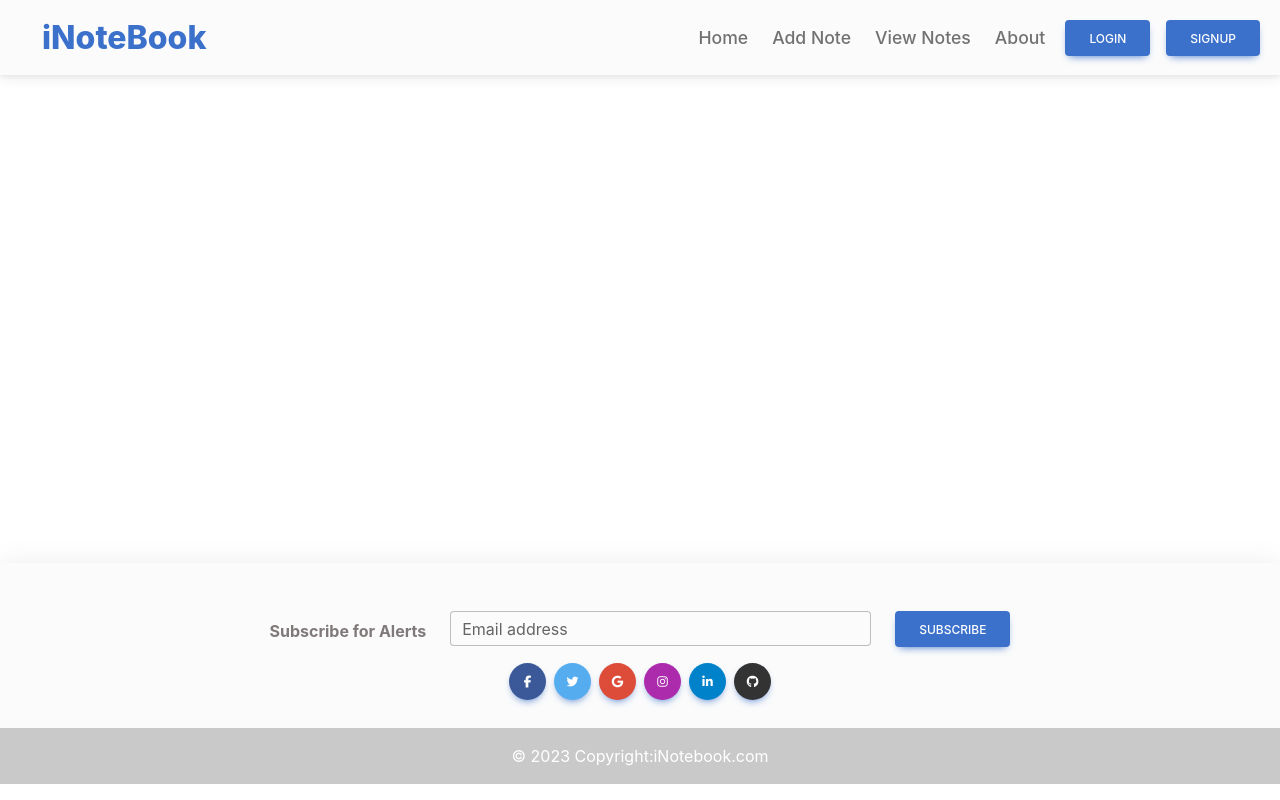
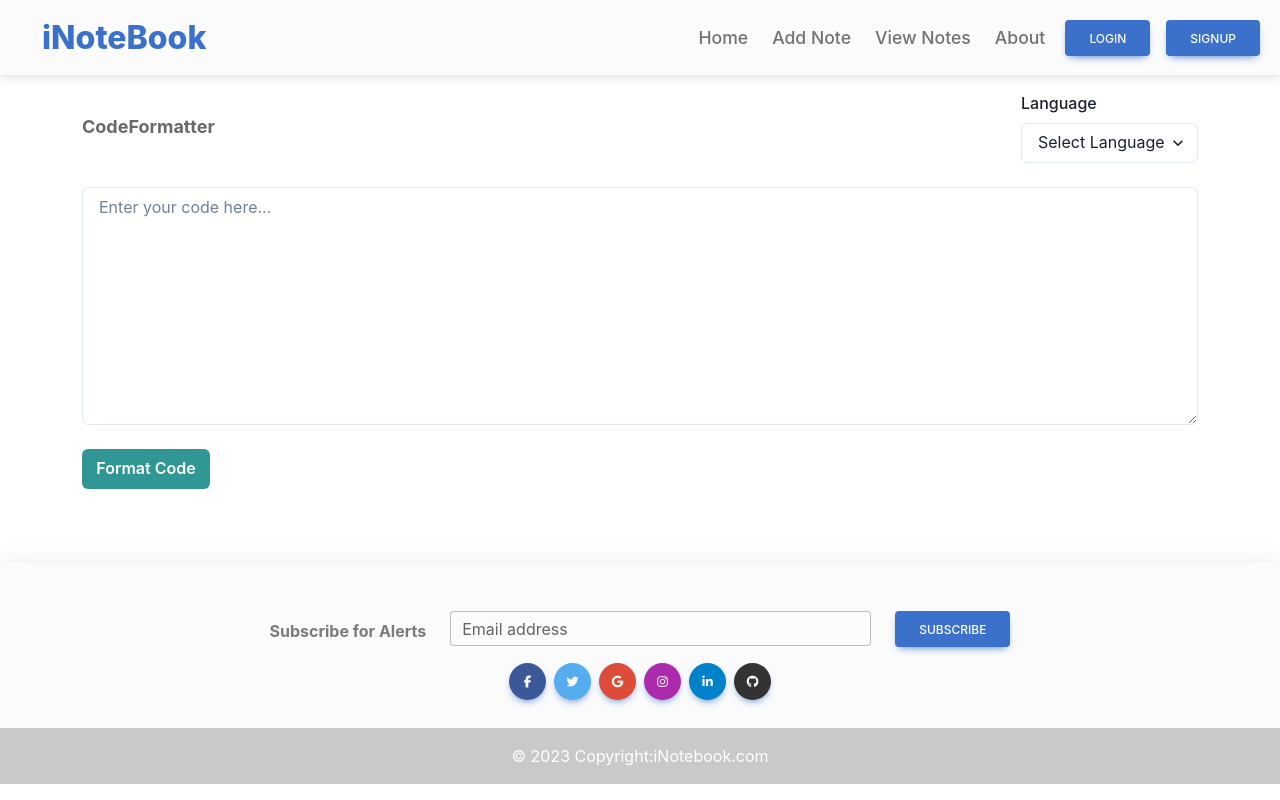
Before and after one commit to Shashan-k08/DevVault, a React (Create React App) app in the folder frontend/: page /inotebook/codeFormatter in a window 1280 px wide. Built offline with nearby package versions, Linux system fonts and the light colour scheme.

Commit message:
code formatter added

```diff
--- a/frontend/package.json
+++ b/frontend/package.json
@@ -5,6 +5,7 @@
     "@emotion/react": "^11.13.0",
     "@emotion/styled": "^11.13.0",
     "@fortawesome/fontawesome-free": "^6.6.0",
+    "axios": "^1.7.5",
     "framer-motion": "^11.3.28",
     "i": "^0.3.7",
     "mdb-react-ui-kit": "^8.0.0",
--- a/frontend/src/App.js
+++ b/frontend/src/App.js
@@ -18,6 +18,7 @@ import { useState } from 'react';
 import Footer from './Components/Footer';
 import Newnote from './Components/Newnote';
 import CodeVault from './Pages/codeVault/CodeVault';
+import CodeFormatter from './Pages/codeFormatter/CodeFormatter';
 
 function App() {
   const [alert, setalert] = useState(null);
@@ -47,6 +48,7 @@ function App() {
               <Route exact path='/footer' element={<Footer showalert={showalert} />} />
               <Route exact path='/newnote' element={<Newnote showalert={showalert} />} />
               <Route exact path='/inotebook/codeVault' element={<CodeVault/>} />
+              <Route exact path='/inotebook/codeFormatter' element={<CodeFormatter/>} />
 
             </Routes>
           </div>
--- /dev/null
+++ b/frontend/src/Pages/codeFormatter/CodeFormatter.jsx
@@ -0,0 +1,89 @@
+import React, { useState } from "react";
+import {
+  ChakraProvider,
+  Container,
+  Select,
+  Textarea,
+  Button,
+  Box,
+  Text,
+  Flex,
+  FormControl,
+  FormLabel,
+  Stack,
+} from "@chakra-ui/react";
+import axios from "axios";
+
+const CodeFormatter = () => {
+  const [code, setCode] = useState("");
+  const [formattedCode, setFormattedCode] = useState("");
+  const [language, setLanguage] = useState("");
+
+  const handleFormat = async () => {
+    try {
+      const response = await axios.post("http://localhost:5000/formatCode", {
+        code,
+        language,
+      });
+      setFormattedCode(response.data.formattedCode);
+    } catch (error) {
+      console.error("Failed to format code", error);
+    }
+  };
+
+  return (
+    <Stack marginTop={4}>
+      <Flex
+        flexWrap={"wrap"}
+        justifyContent={"space-between"}
+        alignItems={"center"}
+        gap={3}
+        flexDirection="row"
+      >
+        <Text className="tool-title-text">CodeFormatter</Text>
+        <FormControl maxWidth="fit-content">
+          <FormLabel>
+          Language</FormLabel>
+          <Select
+            placeholder="Select Language"
+            value={language}
+            maxWidth="12rem"
+            onChange={(e) => setLanguage(e.target.value)}
+            mb={4}
+          >
+            <option value="option1">C++</option>
+            <option value="option2">Java</option>
+            <option value="option3">Python</option>
+            <option value="option3">ReactJs</option>
+            <option value="option3">Expressjs</option>
+            <option value="option3">HTML</option>
+            <option value="option3">CSS</option>
+          </Select>
+        </FormControl>
+      </Flex>
+      <Textarea
+        value={code}
+        onChange={(e) => setCode(e.target.value)}
+        placeholder="Enter your code here..."
+        size="md"
+        mb={4}
+        rows={10}
+      />
+
+      <Button colorScheme="teal" maxWidth="8rem" onClick={handleFormat}>
+        Format Code
+      </Button>
+
+      {formattedCode && (
+        <Box mt={4}>
+          <Text fontSize="lg" mb={2}>
+            Formatted Code:
+          </Text>
+          <Textarea value={formattedCode} readOnly size="md" rows={10} />
+        </Box>
+      )}
+    </Stack>
+  );
+};
+
+export default CodeFormatter;
```
Also changed, not shown: frontend/src/Pages/codeFormatter/CodeFormatter.css (added), 1 other file (tests, documents, lock files or other folders).
